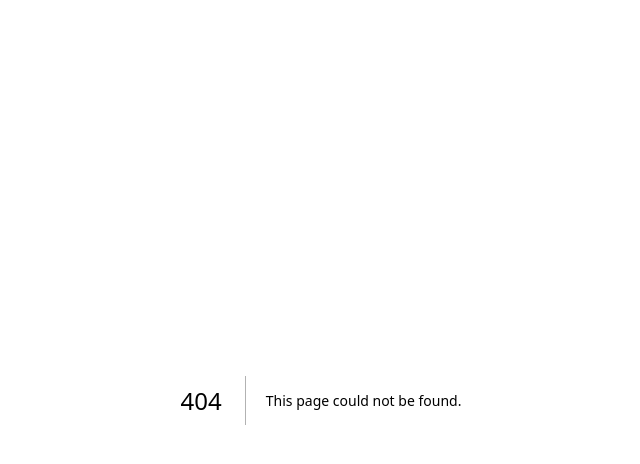
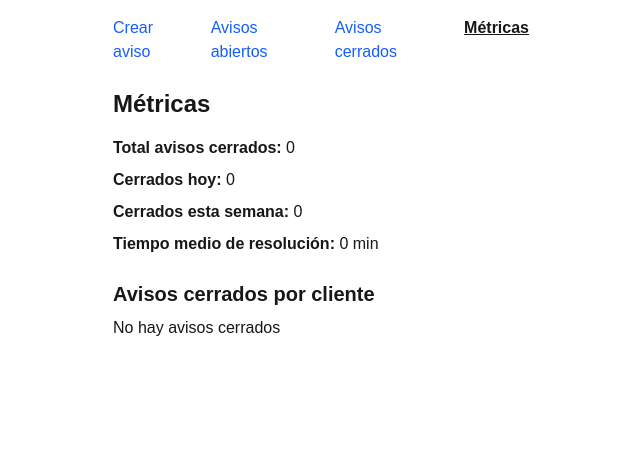
Before and after one commit to IVAN-CEOTROPICA/Ceotropica-app, a Next.js app: page /metricas in a window 1280 px wide. Before the commit this address had no page. Shown: the top 464 px of the page, without its empty margins (319-959 px from the left). Built offline with nearby package versions, Linux system fonts and the light colour scheme.

Commit message:
Añadidas métricas, avisos cerrados, filtros y navegación

```diff
--- /dev/null
+++ b/app/avisos-cerrados/page.tsx
@@ -0,0 +1,76 @@
+"use client";
+
+import { useEffect, useState } from "react";
+import Nav from "../components/Nav";
+
+export default function AvisosCerradosPage() {
+  const [avisosCerrados, setAvisosCerrados] = useState<any[]>([]);
+  const [filtroCliente, setFiltroCliente] = useState("");
+
+  useEffect(() => {
+    const datos = localStorage.getItem("avisos");
+    if (!datos) return;
+
+    const parsed = JSON.parse(datos);
+
+    const cerrados = parsed
+      .filter((a: any) => a.estado === "cerrado")
+      .sort(
+        (a: any, b: any) =>
+          new Date(b.fechaCierre).getTime() -
+          new Date(a.fechaCierre).getTime()
+      );
+
+    setAvisosCerrados(cerrados);
+  }, []);
+
+  return (
+    <main className="p-4 max-w-md mx-auto">
+      <Nav />
+
+      <input
+        className="border p-2 w-full mb-3"
+        placeholder="Filtrar por cliente"
+        value={filtroCliente}
+        onChange={(e) => setFiltroCliente(e.target.value)}
+      />
+
+      <h1 className="text-2xl font-bold mb-4">Avisos cerrados</h1>
+
+      {avisosCerrados.length === 0 && (
+        <p>No hay avisos cerrados</p>
+      )}
+
+      <ul className="space-y-3">
+        {avisosCerrados
+          .filter(a =>
+            (a.cliente || "")
+              .toLowerCase()
+              .includes(filtroCliente.toLowerCase())
+          )
+          .map((aviso) => (
+            <li
+              key={aviso.id}
+              className="border p-3 rounded bg-gray-100 text-black"
+            >
+              <p>
+                <strong>Cliente:</strong> {aviso.cliente}
+              </p>
+              <p>
+                <strong>Máquina:</strong> {aviso.maquina || "-"}
+              </p>
+              <p>
+                <strong>Avería:</strong> {aviso.descripcion}
+              </p>
+              <p className="text-sm text-gray-600">
+                Cerrado el:{" "}
+                {aviso.fechaCierre
+                  ? new Date(aviso.fechaCierre).toLocaleString()
+                  : "-"}
+              </p>
+            </li>
+          ))}
+      </ul>
+    </main>
+  );
+}
--- a/app/avisos/page.tsx
+++ b/app/avisos/page.tsx
@@ -1,79 +1,99 @@
 "use client";
 
 import { useEffect, useState } from "react";
-
-type Aviso = {
-  id: number;
-  cliente: string;
-  maquina: string;
-  descripcion: string;
-  tipo: string;
-  estado: string;
-  fechaCreacion: string;
-};
+import Nav from "../components/Nav";
 
 export default function AvisosPage() {
-  const [avisos, setAvisos] = useState<Aviso[]>([]);
+  const [avisos, setAvisos] = useState<any[]>([]);
+  const [filtroCliente, setFiltroCliente] = useState("");
 
-  // ✅ FUNCIÓN FUERA
-  function cerrarAviso(id: number) {
+  useEffect(() => {
     const datos = localStorage.getItem("avisos");
     if (!datos) return;
 
     const parsed = JSON.parse(datos);
 
-    const actualizados = parsed.map((aviso: any) =>
+    setAvisos(
+      parsed
+        .filter((a: any) => a.estado === "abierto")
+        .sort(
+          (a: any, b: any) =>
+            new Date(b.fechaCreacion).getTime() -
+            new Date(a.fechaCreacion).getTime()
+        )
+    );
+  }, []);
+
+  function cerrarAviso(id: number) {
+    const datos = localStorage.getItem("avisos");
+    if (!datos) return;
+
+    const avisos = JSON.parse(datos);
+
+    const actualizados = avisos.map((aviso: any) =>
       aviso.id === id
-        ? { ...aviso, estado: "cerrado" }
+        ? {
+            ...aviso,
+            estado: "cerrado",
+            fechaCierre: new Date().toISOString(),
+          }
         : aviso
     );
 
     localStorage.setItem("avisos", JSON.stringify(actualizados));
 
-    const abiertos = actualizados.filter(
-      (aviso: any) => aviso.estado === "abierto"
+    setAvisos(
+      actualizados.filter((a: any) => a.estado === "abierto")
     );
-
-    setAvisos(abiertos);
   }
-
-  // ✅ useEffect SOLO carga inicial
-  useEffect(() => {
-    const datos = localStorage.getItem("avisos");
-    if (datos) {
-      const parsed = JSON.parse(datos);
-      const abiertos = parsed.filter(
-        (aviso: Aviso) => aviso.estado === "abierto"
-      );
-      setAvisos(abiertos);
-    }
-  }, []);
-
 
   return (
     <main className="p-4 max-w-md mx-auto">
+      <Nav />
+
+      <input
+        className="border p-2 w-full mb-3"
+        placeholder="Filtrar por cliente"
+        value={filtroCliente}
+        onChange={(e) => setFiltroCliente(e.target.value)}
+      />
+
       <h1 className="text-2xl font-bold mb-4">Avisos abiertos</h1>
 
       {avisos.length === 0 && (
         <p>No hay avisos abiertos</p>
       )}
 
-      <ul className="space-y-3">
-        {avisos.map((aviso) => (
+      <ul className="space-y-4">
+        {avisos
+          .filter(a =>
+            (a.cliente || "")
+              .toLowerCase()
+              .includes(filtroCliente.toLowerCase())
+          )
+          .map((aviso) => (
             <li
               key={aviso.id}
-            className="border p-3 rounded"
+              className="border p-4 rounded"
             >
-            <p><strong>Cliente:</strong> {aviso.cliente}</p>
-            <p><strong>Máquina:</strong> {aviso.maquina || "-"}</p>
-            <p><strong>Avería:</strong> {aviso.descripcion}</p>
+              <p className="text-lg font-semibold">
+                {aviso.cliente}
+              </p>
+
+              <p className="text-sm text-gray-500">
+                {aviso.maquina || "-"}
+              </p>
+
+              <p className="mt-2">
+                {aviso.descripcion}
+              </p>
+
               <button
                 onClick={() => cerrarAviso(aviso.id)}
-  className="mt-2 bg-green-600 text-white px-3 py-1 rounded"
+                className="mt-4 w-full bg-green-600 text-white py-3 rounded text-lg"
               >
-  Marcar como terminado
+                ✅ Cerrar aviso
               </button>
-
             </li>
           ))}
       </ul>
--- /dev/null
+++ b/app/components/Nav.tsx
@@ -0,0 +1,39 @@
+"use client";
+
+import Link from "next/link";
+import { usePathname } from "next/navigation";
+
+export default function Nav() {
+  const pathname = usePathname();
+
+  const linkClass = (path: string) =>
+    pathname === path
+      ? "font-bold underline"
+      : "text-blue-600";
+
+  return (
+    <nav className="mb-6 flex gap-4">
+      <Link href="/" className={linkClass("/")}>
+        Crear aviso
+      </Link>
+
+      <Link href="/avisos" className={linkClass("/avisos")}>
+        Avisos abiertos
+      </Link>
+
+      <Link
+        href="/avisos-cerrados"
+        className={linkClass("/avisos-cerrados")}
+      >
+        Avisos cerrados
+      </Link>
+
+      <Link
+        href="/metricas"
+        className={linkClass("/metricas")}
+      >
+        Métricas
+      </Link>
+    </nav>
+  );
+}
--- /dev/null
+++ b/app/metricas/page.tsx
@@ -0,0 +1,92 @@
+"use client";
+
+import { useEffect, useState } from "react";
+import Nav from "../components/Nav";
+
+type Aviso = {
+  estado: string;
+  fechaCreacion?: string;
+  fechaCierre?: string;
+};
+
+export default function MetricasPage() {
+  const [avisos, setAvisos] = useState<Aviso[]>([]);
+
+  useEffect(() => {
+    const datos = localStorage.getItem("avisos");
+    if (!datos) return;
+    setAvisos(JSON.parse(datos));
+  }, []);
+
+  const cerrados = avisos.filter(a => a.estado === "cerrado");
+  const porCliente: Record<string, number> = {};
+
+cerrados.forEach(a => {
+  const cliente = a.cliente || "Sin cliente";
+  porCliente[cliente] = (porCliente[cliente] || 0) + 1;
+});
+
+const clientesOrdenados = Object.entries(porCliente).sort(
+  (a, b) => b[1] - a[1]
+);
+
+
+  const hoy = new Date();
+  const inicioHoy = new Date(hoy.getFullYear(), hoy.getMonth(), hoy.getDate());
+
+  const cerradosHoy = cerrados.filter(a =>
+    a.fechaCierre && new Date(a.fechaCierre) >= inicioHoy
+  );
+
+  const inicioSemana = new Date(inicioHoy);
+  inicioSemana.setDate(inicioSemana.getDate() - inicioSemana.getDay());
+
+  const cerradosSemana = cerrados.filter(a =>
+    a.fechaCierre && new Date(a.fechaCierre) >= inicioSemana
+  );
+
+  const tiempos = cerrados
+    .filter(a => a.fechaCreacion && a.fechaCierre)
+    .map(a =>
+      new Date(a.fechaCierre!).getTime() -
+      new Date(a.fechaCreacion!).getTime()
+    );
+
+  const tiempoMedio =
+    tiempos.length > 0
+      ? Math.round(
+          tiempos.reduce((a, b) => a + b, 0) / tiempos.length / 60000
+        )
+      : 0;
+
+  return (
+    <main className="p-4 max-w-md mx-auto">
+      <Nav />
+
+      <h1 className="text-2xl font-bold mb-4">Métricas</h1>
+
+      <ul className="space-y-2">
+        <li><strong>Total avisos cerrados:</strong> {cerrados.length}</li>
+        <li><strong>Cerrados hoy:</strong> {cerradosHoy.length}</li>
+        <li><strong>Cerrados esta semana:</strong> {cerradosSemana.length}</li>
+        <li><strong>Tiempo medio de resolución:</strong> {tiempoMedio} min</li>
+      </ul>
+      <h2 className="text-xl font-bold mt-6 mb-2">
+  Avisos cerrados por cliente
+</h2>
+
+{clientesOrdenados.length === 0 && (
+  <p>No hay avisos cerrados</p>
+)}
+
+<ul className="space-y-1">
+  {clientesOrdenados.map(([cliente, total]) => (
+    <li key={cliente}>
+      <strong>{cliente}</strong>: {total}
+    </li>
+  ))}
+</ul>
+
+    </main>
+  );
+}
--- a/app/page.tsx
+++ b/app/page.tsx
@@ -1,6 +1,7 @@
 "use client";
 console.log("PAGE CARGADA");
 import {useState} from "react";
+import Nav from "./components/Nav";
 export default function Home() {
 const [cliente, setCliente] = useState("");
 const [maquina, setMaquina] = useState("");
@@ -39,6 +40,7 @@ function guardarAviso() {
 
   return (
     <main className="p-4 max-w-md mx-auto">
+      <Nav />
       <h1 className="text-2xl font-bold mb-4">CEOTROPICA · SAT</h1>
 
       <input
```
Lines whose indentation alone changed are shown as unchanged.
